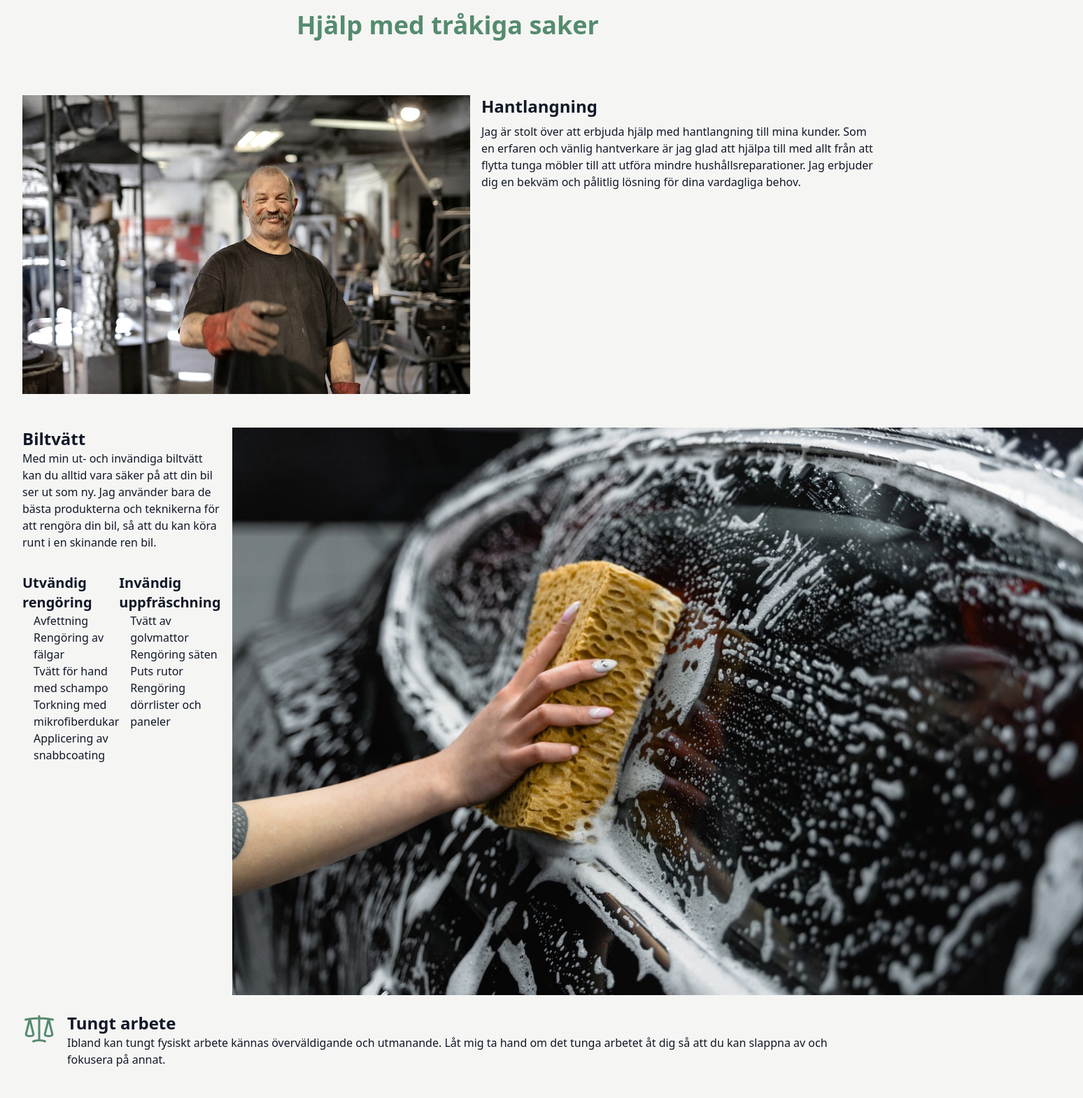
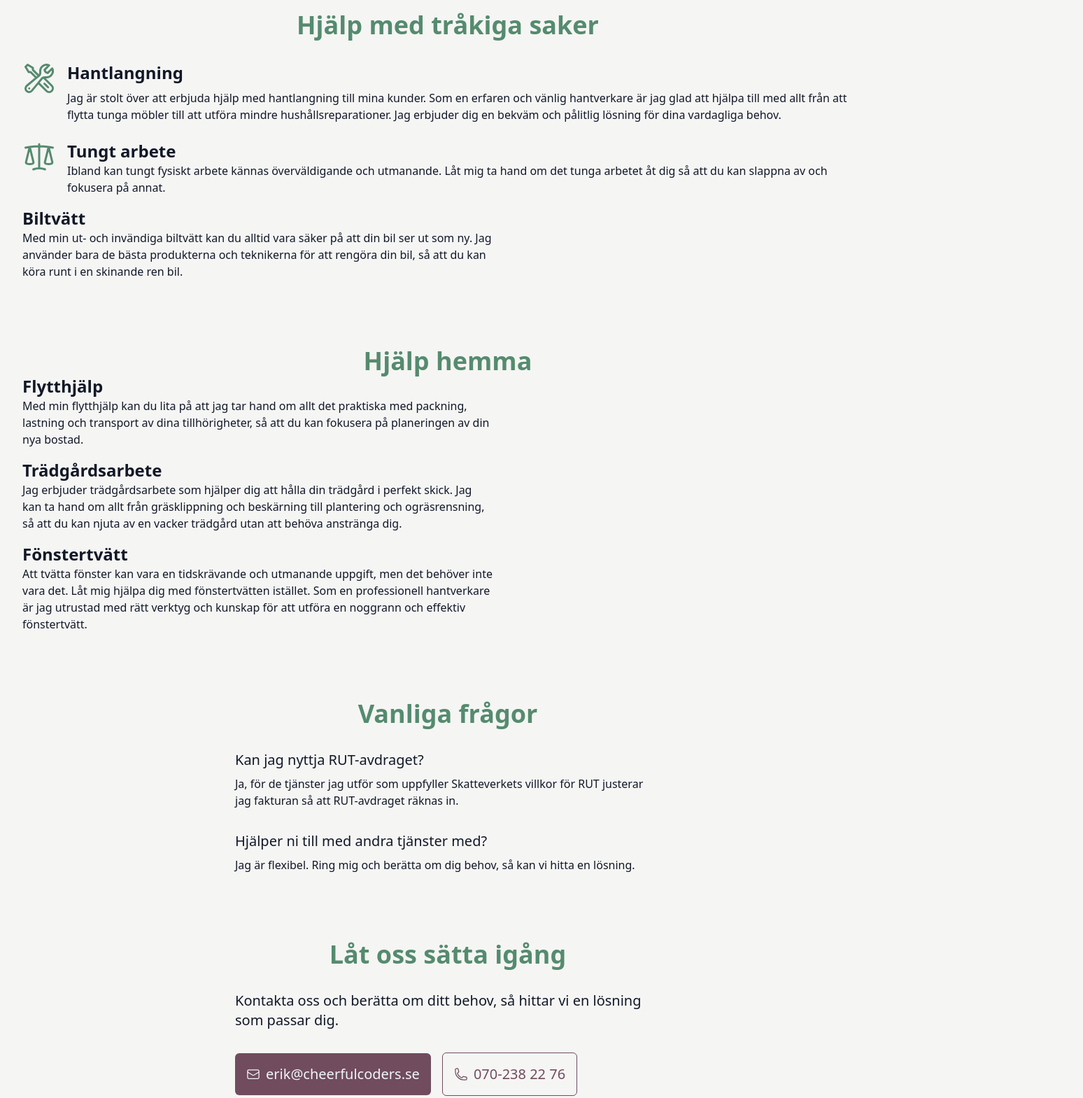
Before and after one commit to gish/hantlangare.se, a website built with Parcel: page src/index.html in a window 1280 px wide. Shown: the part 1080-2649 px from the top of the page at 70% size, 1548 px wide, since content can reach past the window. Built offline with nearby package versions, Linux system fonts and the light colour scheme.

Commit message:
Revert "feat: add test article images"
This reverts commit 03256974cdea6c063e34017fc805c8a6a1de5e0f.

```diff
--- a/src/index.html
+++ b/src/index.html
@@ -143,8 +143,22 @@
       >
         Hjälp med tråkiga saker
       </h2>
-      <div class="max-w-8xl mt-20 md:flex md:flex-row-reverse">
-        <div class="w-full md:ml-4">
+      <div class="mt-8 flex">
+        <svg
+          xmlns="http://www.w3.org/2000/svg"
+          fill="none"
+          viewBox="0 0 24 24"
+          stroke-width="1.5"
+          stroke="currentColor"
+          class="h-12 w-12 flex-none text-secondary"
+        >
+          <path
+            stroke-linecap="round"
+            stroke-linejoin="round"
+            d="M11.42 15.17L17.25 21A2.652 2.652 0 0021 17.25l-5.877-5.877M11.42 15.17l2.496-3.03c.317-.384.74-.626 1.208-.766M11.42 15.17l-4.655 5.653a2.548 2.548 0 11-3.586-3.586l6.837-5.63m5.108-.233c.55-.164 1.163-.188 1.743-.14a4.5 4.5 0 004.486-6.336l-3.276 3.277a3.004 3.004 0 01-2.25-2.25l3.276-3.276a4.5 4.5 0 00-6.336 4.486c.091 1.076-.071 2.264-.904 2.95l-.102.085m-1.745 1.437L5.909 7.5H4.5L2.25 3.75l1.5-1.5L7.5 4.5v1.409l4.26 4.26m-1.745 1.437l1.745-1.437m6.615 8.206L15.75 15.75M4.867 19.125h.008v.008h-.008v-.008z"
+          />
+        </svg>
+        <div class="ml-4">
           <h3 class="text-2xl font-bold">Hantlangning</h3>
           <p class="mt-2">
             Jag är stolt över att erbjuda hjälp med hantlangning till mina
@@ -154,40 +168,6 @@
             lösning för dina vardagliga behov.
           </p>
         </div>
-        <img src="images/handyman.jpg" class="mt-4 w-full md:mt-0" />
-      </div>
-      <div class="max-w-8xl mt-12 md:flex">
-        <div class="w-full md:mr-4">
-          <h3 class="text-2xl font-bold">Biltvätt</h3>
-          <p>
-            Med min ut- och invändiga biltvätt kan du alltid vara säker på att
-            din bil ser ut som ny. Jag använder bara de bästa produkterna och
-            teknikerna för att rengöra din bil, så att du kan köra runt i en
-            skinande ren bil.
-          </p>
-          <div class="mt-8 flex justify-around">
-            <div>
-              <h4 class="text-xl font-bold">Utvändig rengöring</h4>
-              <ul>
-                <li class="ml-4">Avfettning</li>
-                <li class="ml-4">Rengöring av fälgar</li>
-                <li class="ml-4">Tvätt för hand med schampo</li>
-                <li class="ml-4">Torkning med mikrofiberdukar</li>
-                <li class="ml-4">Applicering av snabbcoating</li>
-              </ul>
-            </div>
-            <div>
-              <h4 class="text-xl font-bold">Invändig uppfräschning</h4>
-              <ul>
-                <li class="ml-4">Tvätt av golvmattor</li>
-                <li class="ml-4">Rengöring säten</li>
-                <li class="ml-4">Puts rutor</li>
-                <li class="ml-4">Rengöring dörrlister och paneler</li>
-              </ul>
-            </div>
-          </div>
-        </div>
-        <img src="images/car-wash.jpeg" class="mt-4 w-full md:mt-0" />
       </div>
       <div class="mt-6 flex">
         <svg
@@ -212,6 +192,15 @@
             och fokusera på annat.
           </p>
         </div>
+      </div>
+      <div class="mt-4 max-w-2xl">
+        <h3 class="text-2xl font-bold">Biltvätt</h3>
+        <p>
+          Med min ut- och invändiga biltvätt kan du alltid vara säker på att din
+          bil ser ut som ny. Jag använder bara de bästa produkterna och
+          teknikerna för att rengöra din bil, så att du kan köra runt i en
+          skinande ren bil.
+        </p>
       </div>
     </div>
     <div class="max-w-8xl container mx-auto px-4 pt-24 md:px-8">
```
Also changed, not shown: src/images/car-wash.jpeg (deleted), src/images/handyman.jpg (deleted), 1 other file.
